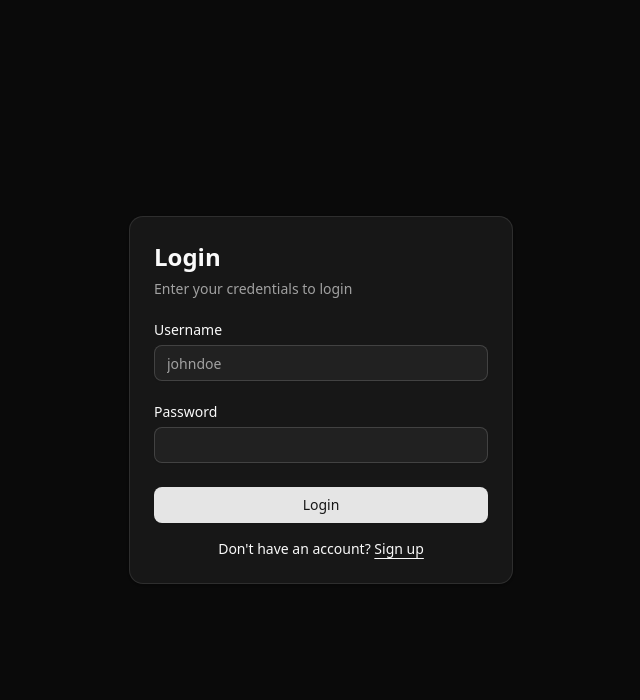
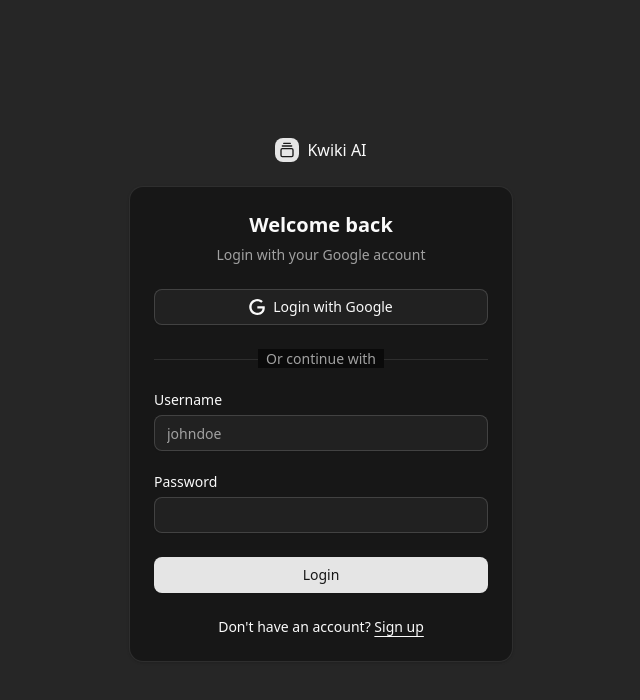
Before and after one commit to bruce-pain/kwiki-ai-fe, a React (Vite) app: page /login in a window 1280 px wide. Shown: the top 700 px of the page, without its empty margins (319-959 px from the left). Built offline with nearby package versions, Linux system fonts and the light colour scheme.

Commit message:
feat: update Google login flow and enhance error handling in GoogleCallbackPage

```diff
--- a/src/pages/GoogleCallback.jsx
+++ b/src/pages/GoogleCallback.jsx
@@ -1,6 +1,5 @@
 import { useEffect } from "react";
 import { useNavigate } from "react-router-dom";
-
 import { useAuth } from "@/context/AuthContext";
 
 export default function GoogleCallbackPage() {
@@ -8,24 +7,32 @@
     const { handleGoogleLogin } = useAuth();
 
     useEffect(() => {
+        const handleCallback = async () => {
+            try {
                 const urlParams = new URLSearchParams(window.location.search);
                 const token = urlParams.get("access_token");
 
-        if (token) {
-            const success = handleGoogleLogin(token);
+                if (!token) {
+                    console.error("No token found in the URL");
+                    navigate("/login");
+                    return;
+                }
+
+                const success = await handleGoogleLogin(token);
                 if (success) {
                     navigate("/dashboard");
                 } else {
-                // Handle error case
                     console.error("Google login failed");
                     navigate("/login");
                 }
-        } else {
-            // Handle error case
-            console.error("No token found in the URL");
+            } catch (error) {
+                console.error("Error during Google login:", error);
                 navigate("/login");
             }
-    }, [navigate]);
+        };
+
+        handleCallback();
+    }, [navigate, handleGoogleLogin]);
 
     return (
         <div className="flex min-h-svh w-full items-center justify-center p-6 md:p-10">
--- a/src/pages/LoginPage.jsx
+++ b/src/pages/LoginPage.jsx
@@ -1,6 +1,10 @@
 import { useForm } from "react-hook-form";
 import { useAuth } from "@/context/AuthContext";
 import { useNavigate } from "react-router-dom";
+
+import { initiateGoogleLogin } from "@/services/authService";
+
+import { GalleryVerticalEnd } from "lucide-react";
 
 import { Button } from "@/components/ui/button";
 import {
@@ -26,19 +30,57 @@
     };
 
     return (
-        <div className="flex min-h-svh w-full items-center justify-center p-6 md:p-10">
-            <div className="w-full max-w-sm">
+        <div className="flex min-h-svh flex-col items-center justify-center gap-6 bg-muted p-6 md:p-10">
+            <div className="flex w-full max-w-sm flex-col gap-6">
+                <a
+                    href="#"
+                    className="flex items-center gap-2 self-center font-medium"
+                >
+                    <div className="flex h-6 w-6 items-center justify-center rounded-md bg-primary text-primary-foreground">
+                        <GalleryVerticalEnd className="size-4" />
+                    </div>
+                    Kwiki AI
+                </a>
                 <div className="flex flex-col gap-6">
                     <Card>
-                        <CardHeader>
-                            <CardTitle className="text-2xl">Login</CardTitle>
+                        <CardHeader className="text-center">
+                            <CardTitle className="text-xl">
+                                Welcome back
+                            </CardTitle>
                             <CardDescription>
-                                Enter your credentials to login
+                                Login with your Google account
                             </CardDescription>
                         </CardHeader>
                         <CardContent>
                             <form onSubmit={handleSubmit(onSubmit)}>
-                                <div className="flex flex-col gap-6">
+                                <div className="grid gap-6">
+                                    <div className="flex flex-col gap-4">
+                                        <Button
+                                            variant="outline"
+                                            className="w-full"
+                                            onClick={(e) => {
+                                                e.preventDefault();
+                                                initiateGoogleLogin();
+                                            }}
+                                        >
+                                            <svg
+                                                xmlns="http://www.w3.org/2000/svg"
+                                                viewBox="0 0 24 24"
+                                            >
+                                                <path
+                                                    d="M12.48 10.92v3.28h7.84c-.24 1.84-.853 3.187-1.787 4.133-1.147 1.147-2.933 2.4-6.053 2.4-4.827 0-8.6-3.893-8.6-8.72s3.773-8.72 8.6-8.72c2.6 0 4.507 1.027 5.907 2.347l2.307-2.307C18.747 1.44 16.133 0 12.48 0 5.867 0 .307 5.387.307 12s5.56 12 12.173 12c3.573 0 6.267-1.173 8.373-3.36 2.16-2.16 2.84-5.213 2.84-7.667 0-.76-.053-1.467-.173-2.053H12.48z"
+                                                    fill="currentColor"
+                                                />
+                                            </svg>
+                                            Login with Google
+                                        </Button>
+                                    </div>
+                                    <div className="relative text-center text-sm after:absolute after:inset-0 after:top-1/2 after:z-0 after:flex after:items-center after:border-t after:border-border">
+                                        <span className="relative z-10 bg-background px-2 text-muted-foreground">
+                                            Or continue with
+                                        </span>
+                                    </div>
+                                    <div className="grid gap-6">
                                         <div className="grid gap-2">
                                             <Label htmlFor="username">
                                                 Username
@@ -52,9 +94,11 @@
                                             />
                                         </div>
                                         <div className="grid gap-2">
+                                            <div className="flex items-center">
                                                 <Label htmlFor="password">
                                                     Password
                                                 </Label>
+                                            </div>
                                             <Input
                                                 id="password"
                                                 type="password"
@@ -67,7 +111,9 @@
                                             className="w-full"
                                             disabled={loading}
                                         >
-                                        {loading ? "Logging in..." : "Login"}
+                                            {loading
+                                                ? "Logging in..."
+                                                : "Login"}
                                         </Button>
                                         {error && (
                                             <p className="text-sm text-red-500 text-center">
@@ -75,14 +121,18 @@
                                             </p>
                                         )}
                                     </div>
-                                <div className="mt-4 text-center text-sm">
+                                    <div className="text-center text-sm">
                                         Don&apos;t have an account?{" "}
                                         <a
-                                        onClick={() => navigate("/register")}
-                                        className="underline underline-offset-4 cursor-pointer"
+                                            href="#"
+                                            className="underline underline-offset-4"
+                                            onClick={() =>
+                                                navigate("/register")
+                                            }
                                         >
                                             Sign up
                                         </a>
+                                    </div>
                                 </div>
                             </form>
                         </CardContent>
```
Also changed, not shown: 1 other file (tests, documents, lock files or other folders). Lines whose indentation alone changed are shown as unchanged.
